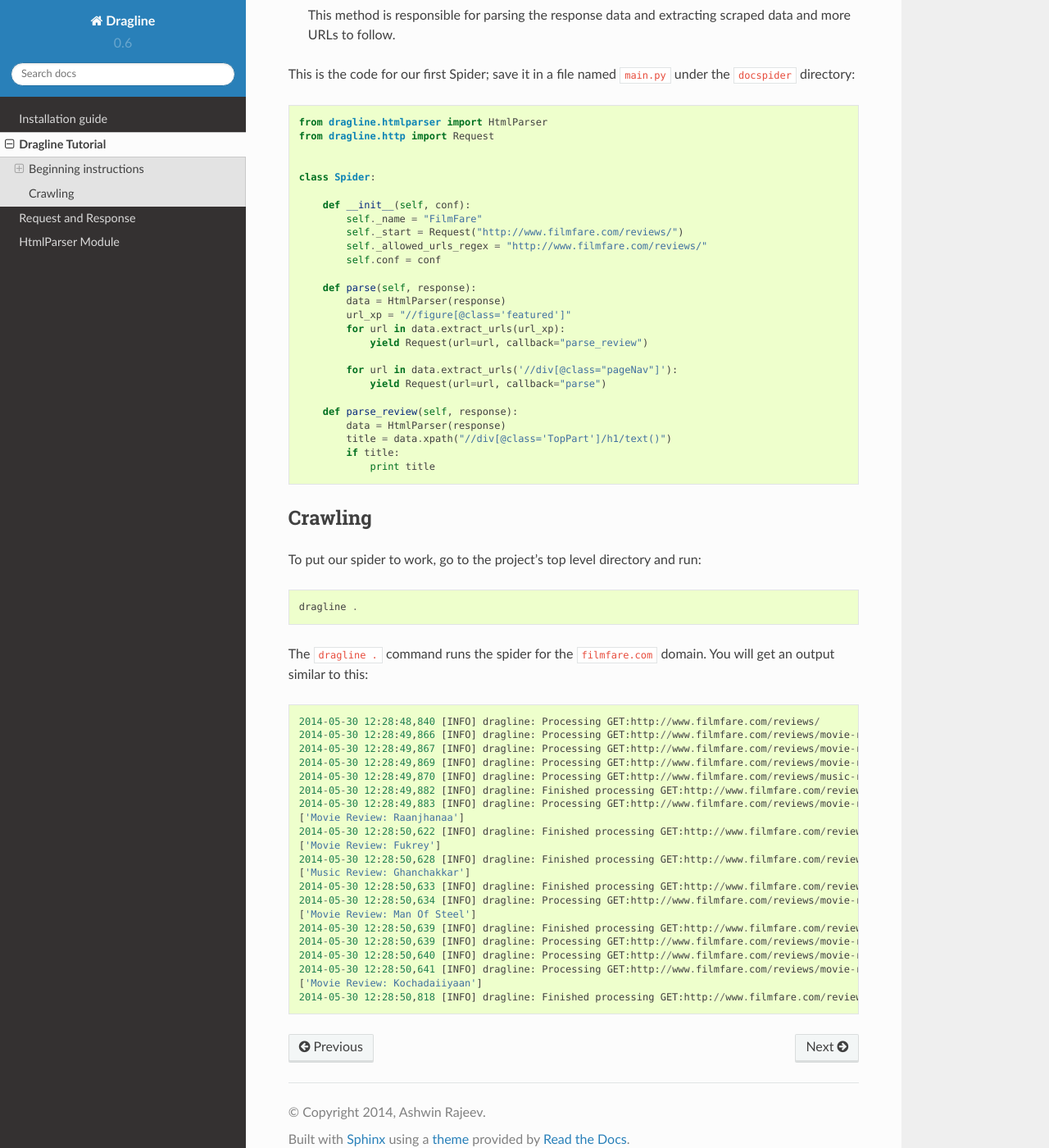
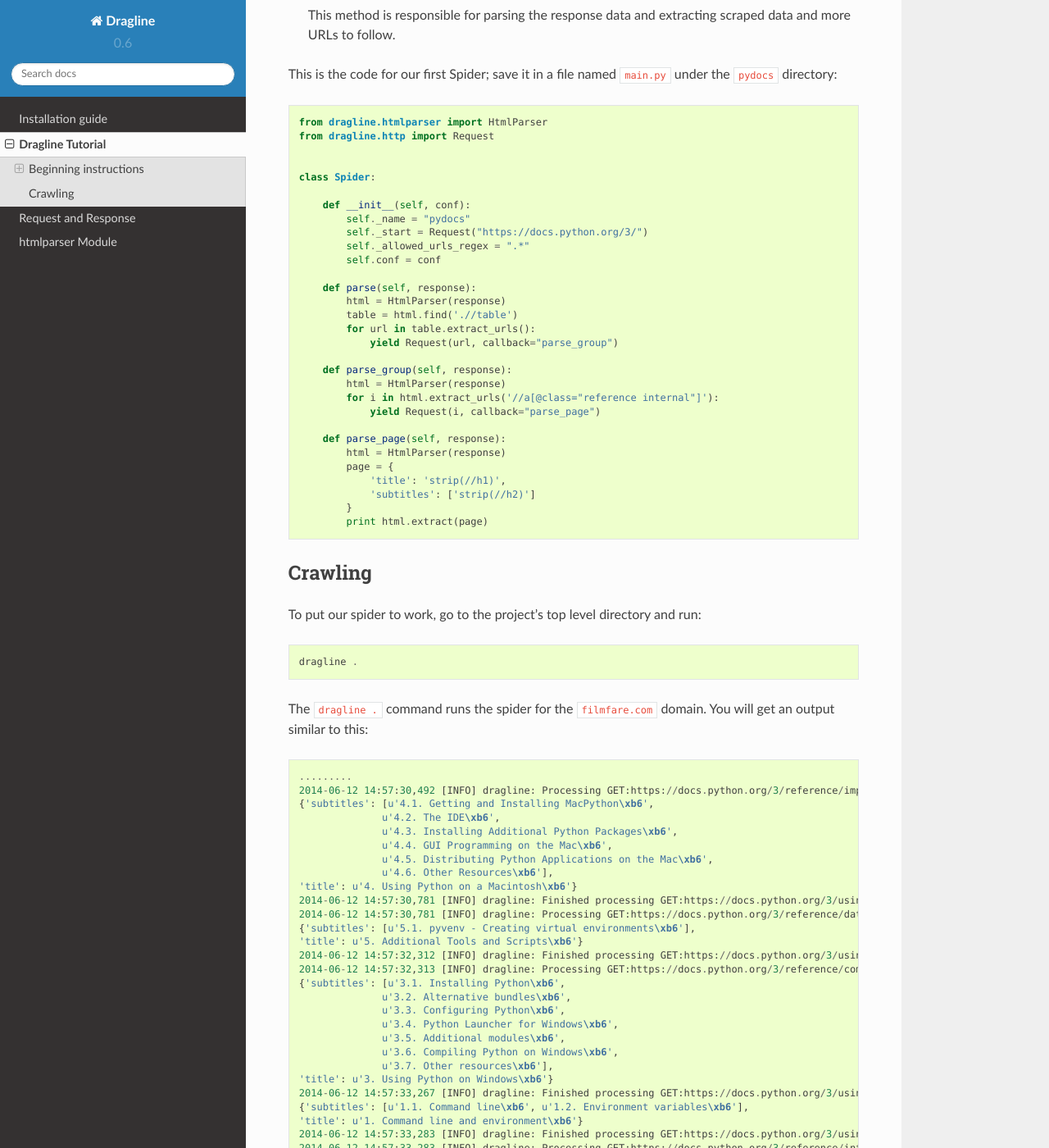
Before and after one commit to narenaryan/dragline, a Sphinx documentation site: the page built from doc/tutorial.rst, in a window 1280 px wide and 1400 px high, scrolled down 1839 px. Shown: the whole window at 82% size. Built offline with Sphinx 7.4.7 and the Read the Docs theme 2.0.0, drawn with Linux system fonts in a browser that asks for light colours; some of the changed text lies outside the part shown.

Commit message:
changed dragline docs

```diff
--- a/doc/tutorial.rst
+++ b/doc/tutorial.rst
@@ -5,7 +5,7 @@ Dragline Tutorial
 =================
 
 Beginning instructions
--------------------
+-----------------------
 Dragline is entirely written in python.It facilitates to create the different spiders upon
 the stack of the performance,robustness and easieness.The most engaging issue with Dragline
 is the creation of custom spiders using one central crawler that availale in the Dragline library.
@@ -41,18 +41,18 @@ for non-programmers`_.
 
 Creating a project
 ==================
-Let us think our spider name is docspider.
+Let us think our spider name is pydocs.
 
 Before you start scraping, you will have to set up a new Dragline project. Traverse into a
 directory where you'd like to store your spider and its associated code and then run the following command::
 
-   dragline-init docspider
+   dragline-init pydocs
 
 If you are a django developer then you might be familiar with above type of command.
 
-This will create a ``docspider`` directory with the following two files::
+This will create a ``pydocs`` directory with the following two files::
 
-   docspider/
+      pydocs/
         main.py
         settings.py
 
@@ -94,34 +94,38 @@ define the three main, mandatory, attributes:
 
 
 This is the code for our first Spider; save it in a file named
-``main.py`` under the ``docspider`` directory::
+``main.py`` under the ``pydocs`` directory::
 
-    from dragline.htmlparser import HtmlParser
-    from dragline.http import Request
+  from dragline.htmlparser import HtmlParser
+  from dragline.http import Request
 
 
-    class Spider:
+  class Spider:
 
-        def __init__(self, conf):
-            self._name = "FilmFare"
-            self._start = Request("http://www.filmfare.com/reviews/")
-            self._allowed_urls_regex = "http://www.filmfare.com/reviews/"
-            self.conf = conf
+      def __init__(self, conf):
+          self._name = "pydocs"
+          self._start = Request("https://docs.python.org/3/")
+          self._allowed_urls_regex = ".*"
+          self.conf = conf
 
-        def parse(self, response):
-            data = HtmlParser(response)
-            url_xp = "//figure[@class='featured']"
-            for url in data.extract_urls(url_xp):
-                yield Request(url=url, callback="parse_review")
+      def parse(self, response):
+          html = HtmlParser(response)
+          table = html.find('.//table')
+          for url in table.extract_urls():
+              yield Request(url, callback="parse_group")
 
-            for url in data.extract_urls('//div[@class="pageNav"]'):
-                yield Request(url=url, callback="parse")
+      def parse_group(self, response):
+          html = HtmlParser(response)
+          for i in html.extract_urls('//a[@class="reference internal"]'):
+              yield Request(i, callback="parse_page")
 
-        def parse_review(self, response):
-            data = HtmlParser(response)
-            title = data.xpath("//div[@class='TopPart']/h1/text()")
-            if title:
-                print title
+      def parse_page(self, response):
+          html = HtmlParser(response)
+          page = {
+              'title': 'strip(//h1)',
+              'subtitles': ['strip(//h2)']
+          }
+          print html.extract(page)
 
 Crawling
 --------
@@ -133,24 +137,37 @@ To put our spider to work, go to the project's top level directory and run::
 The ``dragline .`` command runs the spider for the ``filmfare.com`` domain. You
 will get an output similar to this::
 
-    2014-05-30 12:28:48,840 [INFO] dragline: Processing GET:http://www.filmfare.com/reviews/
-    2014-05-30 12:28:49,866 [INFO] dragline: Processing GET:http://www.filmfare.com/reviews/movie-review-raanjhanaa-3492.html
-    2014-05-30 12:28:49,867 [INFO] dragline: Processing GET:http://www.filmfare.com/reviews/movie-review-fukrey-3429.html
-    2014-05-30 12:28:49,869 [INFO] dragline: Processing GET:http://www.filmfare.com/reviews/movie-review-man-of-steel-3430.html
-    2014-05-30 12:28:49,870 [INFO] dragline: Processing GET:http://www.filmfare.com/reviews/music-review-ghanchakkar-3512.html
-    2014-05-30 12:28:49,882 [INFO] dragline: Finished processing GET:http://www.filmfare.com/reviews/
-    2014-05-30 12:28:49,883 [INFO] dragline: Processing GET:http://www.filmfare.com/reviews/movie-review-kochadaiiyaan-6217.html
-    ['Movie Review: Raanjhanaa']
-    2014-05-30 12:28:50,622 [INFO] dragline: Finished processing GET:http://www.filmfare.com/reviews/movie-review-raanjhanaa-3492.html
-    ['Movie Review: Fukrey']
-    2014-05-30 12:28:50,628 [INFO] dragline: Finished processing GET:http://www.filmfare.com/reviews/movie-review-fukrey-3429.html
-    ['Music Review: Ghanchakkar']
-    2014-05-30 12:28:50,633 [INFO] dragline: Finished processing GET:http://www.filmfare.com/reviews/music-review-ghanchakkar-3512.html
-    2014-05-30 12:28:50,634 [INFO] dragline: Processing GET:http://www.filmfare.com/reviews/movie-review-heropanti-6216.html
-    ['Movie Review: Man Of Steel']
-    2014-05-30 12:28:50,639 [INFO] dragline: Finished processing GET:http://www.filmfare.com/reviews/movie-review-man-of-steel-3430.html
-    2014-05-30 12:28:50,639 [INFO] dragline: Processing GET:http://www.filmfare.com/reviews/movie-review-xmen-days-of-future-past-6202.html
-    2014-05-30 12:28:50,640 [INFO] dragline: Processing GET:http://www.filmfare.com/reviews/movie-review-the-xpos-6154.html
-    2014-05-30 12:28:50,641 [INFO] dragline: Processing GET:http://www.filmfare.com/reviews/movie-review-godzilla-6145.html
-    ['Movie Review: Kochadaiiyaan']
-    2014-05-30 12:28:50,818 [INFO] dragline: Finished processing GET:http://www.filmfare.com/reviews/movie-review-kochadaiiyaan-6217.html
+    .........
+    2014-06-12 14:57:30,492 [INFO] dragline: Processing GET:https://docs.python.org/3/reference/import.html
+    {'subtitles': [u'4.1. Getting and Installing MacPython\xb6',
+                  u'4.2. The IDE\xb6',
+                  u'4.3. Installing Additional Python Packages\xb6',
+                  u'4.4. GUI Programming on the Mac\xb6',
+                  u'4.5. Distributing Python Applications on the Mac\xb6',
+                  u'4.6. Other Resources\xb6'],
+    'title': u'4. Using Python on a Macintosh\xb6'}
+    2014-06-12 14:57:30,781 [INFO] dragline: Finished processing GET:https://docs.python.org/3/using/mac.html
+    2014-06-12 14:57:30,781 [INFO] dragline: Processing GET:https://docs.python.org/3/reference/datamodel.html
+    {'subtitles': [u'5.1. pyvenv - Creating virtual environments\xb6'],
+    'title': u'5. Additional Tools and Scripts\xb6'}
+    2014-06-12 14:57:32,312 [INFO] dragline: Finished processing GET:https://docs.python.org/3/using/scripts.html
+    2014-06-12 14:57:32,313 [INFO] dragline: Processing GET:https://docs.python.org/3/reference/compound_stmts.html
+    {'subtitles': [u'3.1. Installing Python\xb6',
+                  u'3.2. Alternative bundles\xb6',
+                  u'3.3. Configuring Python\xb6',
+                  u'3.4. Python Launcher for Windows\xb6',
+                  u'3.5. Additional modules\xb6',
+                  u'3.6. Compiling Python on Windows\xb6',
+                  u'3.7. Other resources\xb6'],
+    'title': u'3. Using Python on Windows\xb6'}
+    2014-06-12 14:57:33,267 [INFO] dragline: Finished processing GET:https://docs.python.org/3/using/windows.html
+    {'subtitles': [u'1.1. Command line\xb6', u'1.2. Environment variables\xb6'],
+    'title': u'1. Command line and environment\xb6'}
+    2014-06-12 14:57:33,283 [INFO] dragline: Finished processing GET:https://docs.python.org/3/using/cmdline.html
+    2014-06-12 14:57:33,283 [INFO] dragline: Processing GET:https://docs.python.org/3/reference/introduction.html
+    2014-06-12 14:57:33,284 [INFO] dragline: Processing GET:https://docs.python.org/3/reference/grammar.html
+    {'subtitles': [u'3.1. Objects, values and types\xb6',
+                  u'3.2. The standard type hierarchy\xb6',
+                  u'3.3. Special method names\xb6'],
+    'title': u'3. Data model\xb6'}
+    2014-06-12 14:57:34,926 [INFO] dragline: Finished processing GET:https://docs.python.org/3/reference/datamodel.html
```
Also changed, not shown: doc/parser.rst (+133 -4 lines), 2 other files.
